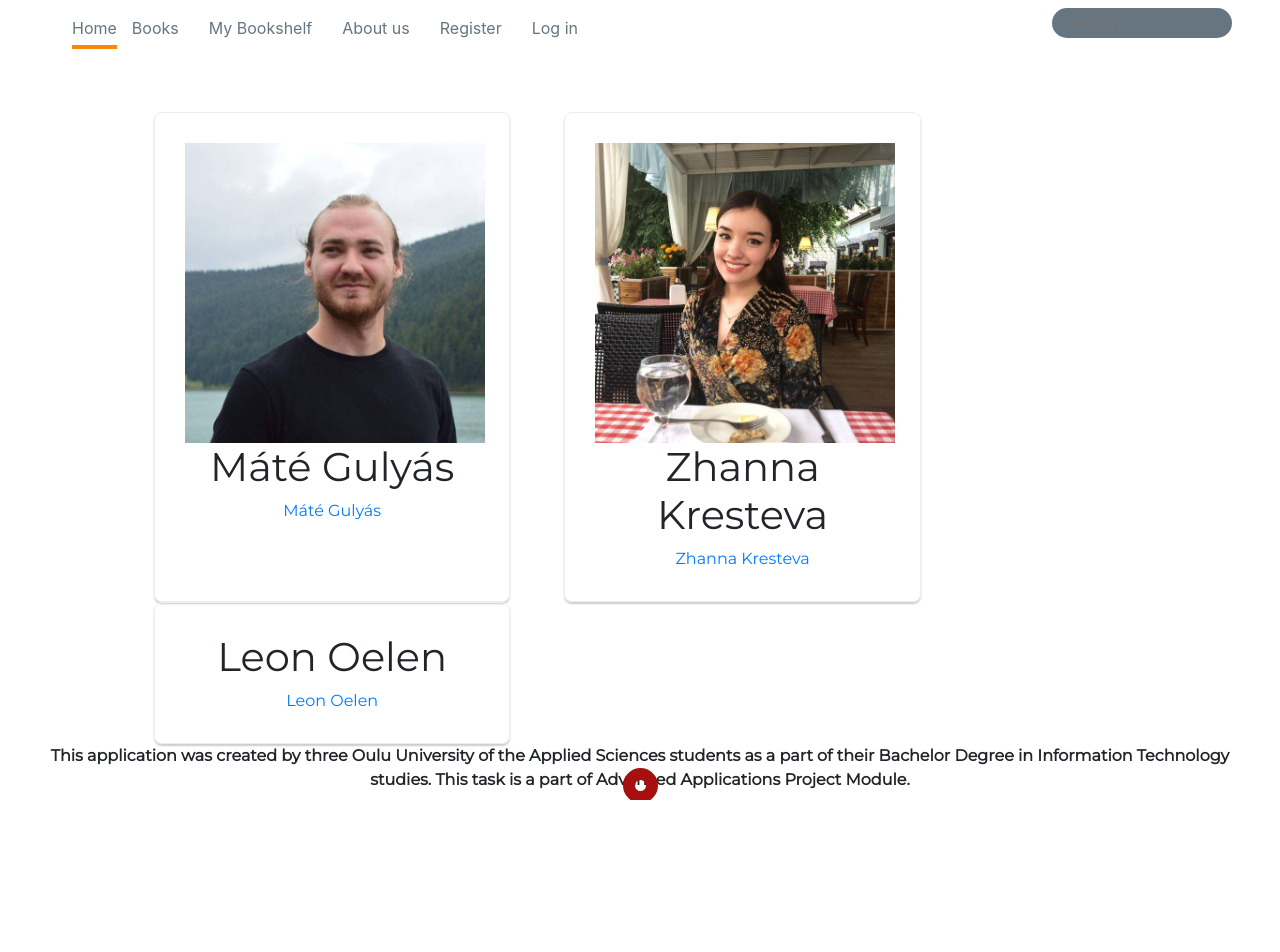
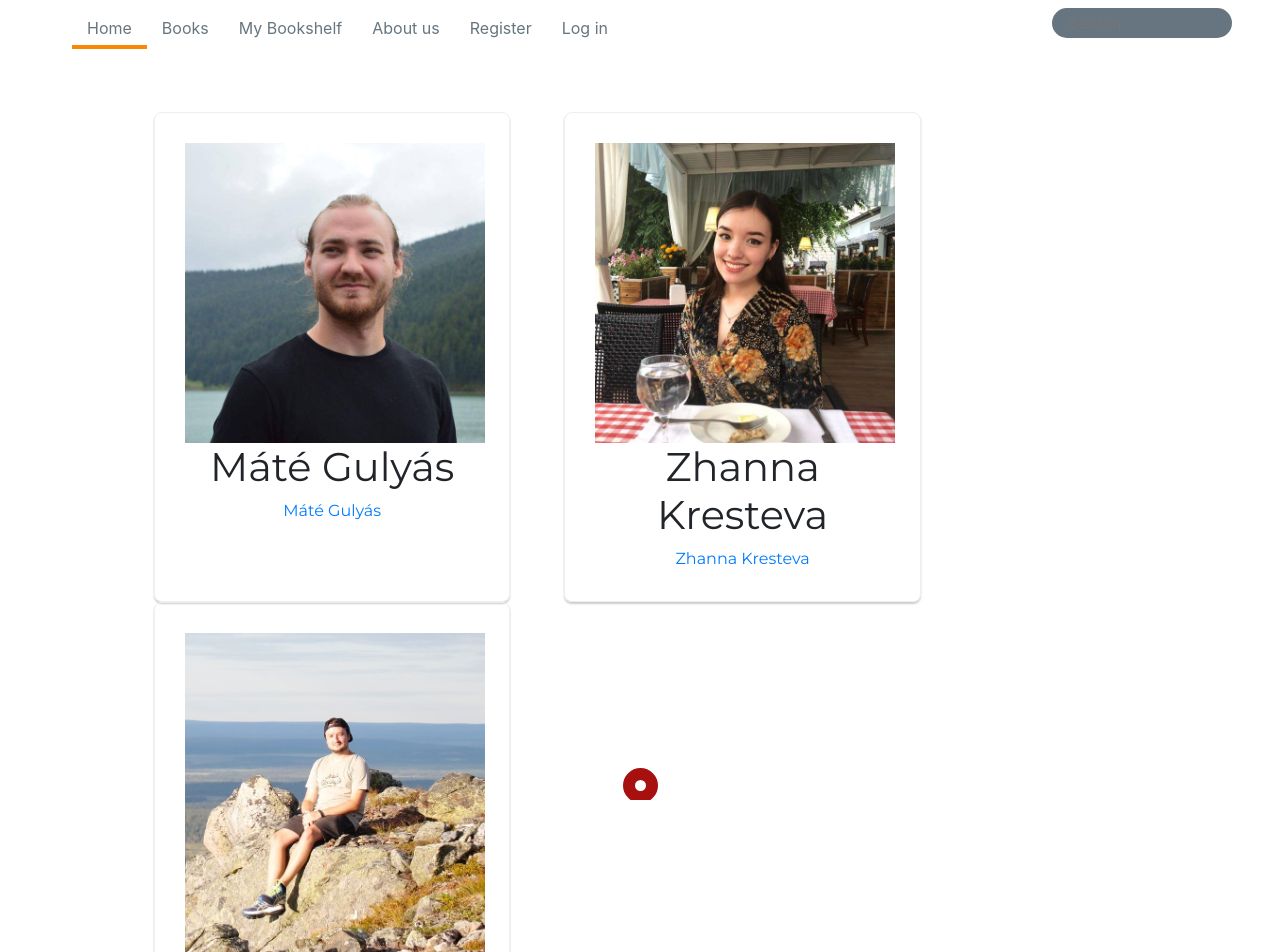
Before and after one commit to t7guma00/Library-project, a React (Create React App) app in the folder library-project/: page /about in a window 1280 px wide. Shown: the top 952 px of the page. Before the commit the page ends 808 px from the top, so only its background shows below. Built offline with nearby package versions, Linux system fonts and the light colour scheme.

Commit message:
Minor changes and photo

```diff
--- a/library-project/src/Components/BookList.js
+++ b/library-project/src/Components/BookList.js
@@ -42,7 +42,10 @@ class BookList extends Component {
                     {book.rating} <img src={star} height="22" width="22" />
                   </h5>
                   <div className="book-link-container">
-                    <NavLink className="book-link" to={`selectedbook/${book.ID}`}>
+                    <NavLink
+                      className="book-link"
+                      to={`selectedbook/${book.ID}`}
+                    >
                       <button className="btn styled">More Information</button>
                     </NavLink>
                   </div>
--- a/library-project/src/Components/Header.js
+++ b/library-project/src/Components/Header.js
@@ -9,9 +9,7 @@ export default class Header extends React.Component {
           <nav role="navigation">
             <ul>
               <li className="active">
-                <a href="home" className="active">
-                  Home
-                </a>
+                <a href="../home">Home</a>
               </li>
               <li>
                 <a href="../books">Books</a>
--- a/library-project/src/Components/SelectedBook.js
+++ b/library-project/src/Components/SelectedBook.js
@@ -39,12 +39,13 @@ class SelectedBook extends Component {
                     height="660"
                     width="440"
                   />
+                  <br />
                   <h5>ISBN: {book.ISBN}</h5>
                   <h5>Title: {book.title}</h5>
                   <h5>Author: {book.author}</h5>
                   <h5>Year: {book.year}</h5>
-                <h5>Description:{book.description} </h5>
-                <h5>Rating:{book.rating} out of 5</h5>
+                  <h5>Description: {book.description} </h5>
+                  <h5>Rating: {book.rating} out of 5</h5>
                   <button className="btn styled">Add to my bookshelf</button>
                 </div>
               </div>
--- a/library-project/src/Views/About.js
+++ b/library-project/src/Views/About.js
@@ -3,8 +3,8 @@ import Header from "../Components/Header";
 import imgmate from "./imgmate.jpg";
 import imgzhanna from "./imgzhanna.jpg";
 import "./About.css";
-import Footer from '../Components/Footer';
-// import imgleon from "./leonjpg";
+import Footer from "../Components/Footer";
+import imgleon from "./imgleon.jpg";
 
 class About extends Component {
   render() {
@@ -14,7 +14,7 @@ class About extends Component {
         <div className="dcontainer">
           <div className="person">
             <div className="image">
-              <img src={imgmate} width ="300"/>
+              <img src={imgmate} width="300" />
             </div>
             <h1>Máté Gulyás</h1>
             <a href="https://github.com/t7guma00" target="_blank">
@@ -24,7 +24,7 @@ class About extends Component {
 
           <div className="person">
             <div className="image">
-              <img src={imgzhanna} width ="300"/>
+              <img src={imgzhanna} width="300" />
             </div>
             <h1>Zhanna Kresteva</h1>
             <a href="https://github.com/janecake" target="_blank">
@@ -32,10 +32,8 @@ class About extends Component {
             </a>
           </div>
 
-           <div className="person">
-            <div className="image">
-              {/* <img src={imgleon} /> */}
-            </div>
+          <div className="person">
+            <div className="image">{<img src={imgleon} width="300" />}</div>
             <h1>Leon Oelen</h1>
             <a href="https://github.com/leono93" target="_blank">
               Leon Oelen
@@ -43,7 +41,10 @@ class About extends Component {
           </div>
         </div>
         <p className="myp">
-          This application was created by three Oulu University of the Applied Sciences students as a part of their Bachelor Degree in Information Technology studies. This task is a part of Advanced Applications Project Module.
+          This application was created by three Oulu University of the Applied
+          Sciences students as a part of their Bachelor Degree in Information
+          Technology studies. This task is a part of Advanced Applications
+          Project Module.
         </p>
         <Footer />
       </div>
--- a/library-project/src/Views/Home.js
+++ b/library-project/src/Views/Home.js
@@ -1,6 +1,6 @@
 import React, { Component } from "react";
 import Header from "../Components/Header";
-import Footer from '../Components/Footer';
+import Footer from "../Components/Footer";
 import img from "./image.png";
 import "./Home.css";
 import Carousel from "../Components/Carousel.js";
@@ -11,14 +11,16 @@ export default class Home extends Component {
     return (
       <div id="container">
         <Header />
-        <div className="image">
-          <img src={img} width="1350" />
+        <div className="banner">
+          <div className="banner-image-container">
+            <img src={img} />
+          </div>
         </div>
         <br />
         <div id="body">
-        <h3 id="myh3"> Recommended books:</h3>
-        <Carousel />
-        <Footer />
+          <h3 id="myh3"> Recommended books:</h3>
+          <Carousel />
+          <Footer />
         </div>
       </div>
     );
```
Also changed, not shown: library-project/src/Views/imgleon.jpg (added). Lines whose indentation alone changed are shown as unchanged.
